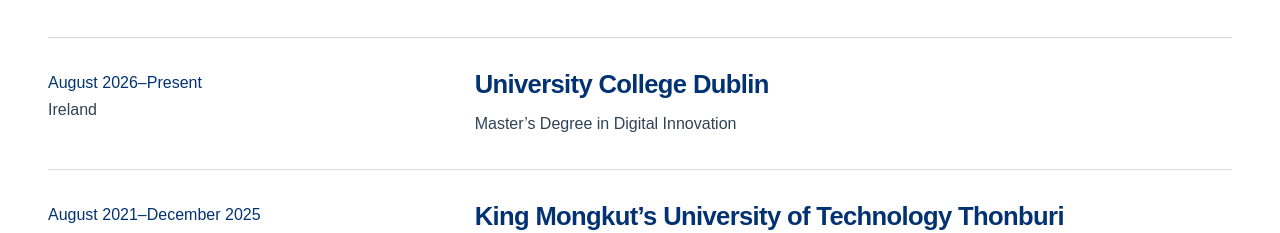
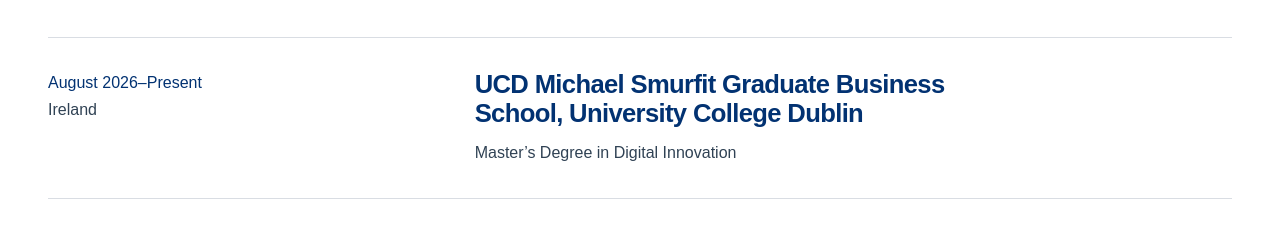
Before and after one commit to PoomPak8119/Portfolio, a Next.js app: page /education in a window 1280 px wide. Shown: the part 703-936 px from the top of the page. Built offline with nearby package versions, Linux system fonts and the light colour scheme; no server answers; a web font is replaced by a local one.

Commit message:
fix: refine education institution names

```diff
--- a/content/education.ts
+++ b/content/education.ts
@@ -7,13 +7,13 @@
 };
 export const education: Education[] = [
   {
-    institution: "University College Dublin",
+    institution: "UCD Michael Smurfit Graduate Business School, University College Dublin",
     qualification: "Master’s Degree in Digital Innovation",
     period: "August 2026–Present",
     country: "Ireland",
   },
   {
-    institution: "King Mongkut’s University of Technology Thonburi",
+    institution: "King Mongkut’s University of Technology Thonburi (KMUTT)",
     qualification: "Bachelor’s Degree in Computer Science",
     period: "August 2021–December 2025",
     country: "Thailand",
```
